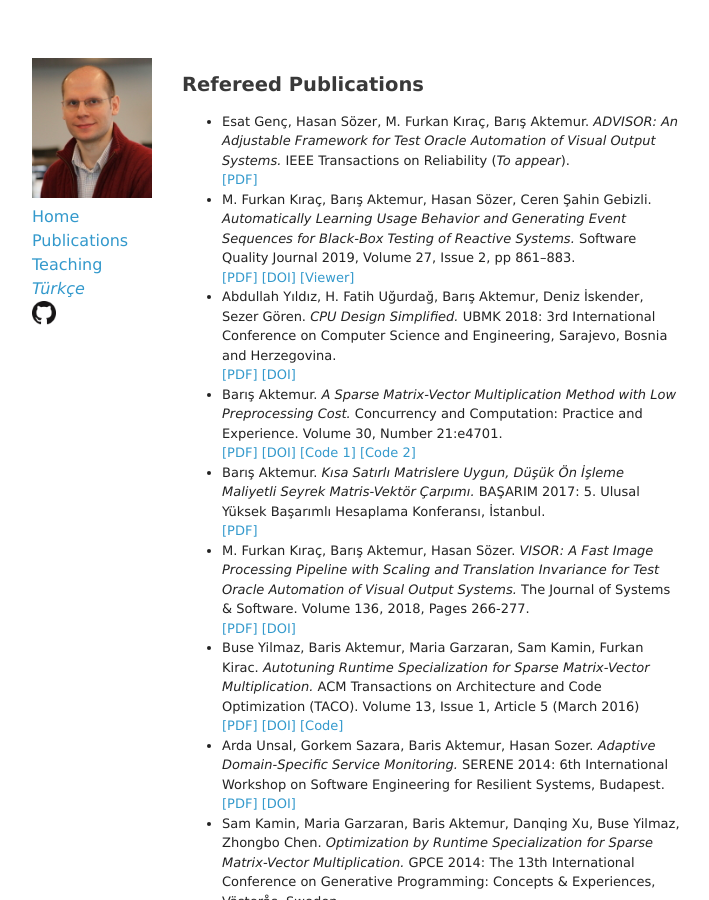
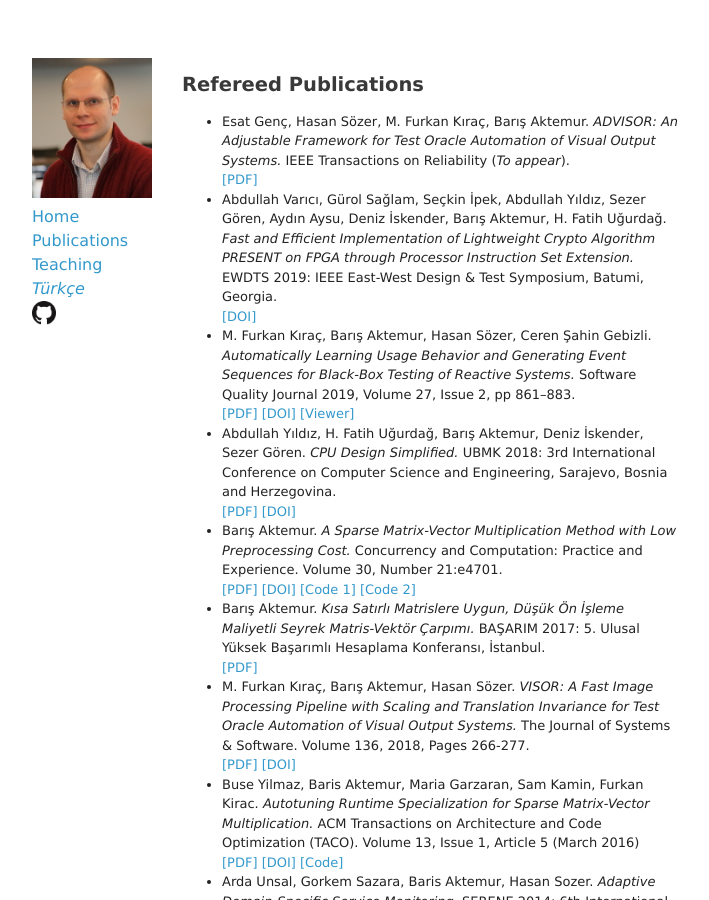
Before and after one commit to aktemur/aktemur.github.io, a Jekyll site: the page built from publications.md, in a window 1280 px wide and 900 px high. Shown: the whole window, without its empty margins (283-992 px from the left). Built offline with Jekyll 4.4.1, drawn with Linux system fonts in a browser that asks for light colours; our own code applies the rules of GitHub Pages for plain Markdown files.

Commit message:
Add the EWDTS paper

```diff
--- a/publications.md
+++ b/publications.md
@@ -6,6 +6,9 @@ layout: default
 * Esat Genç, Hasan Sözer, M. Furkan Kıraç, Barış Aktemur.
   _ADVISOR: An Adjustable Framework for Test Oracle Automation of Visual Output Systems._ IEEE Transactions on Reliability (_To appear_).
   [[PDF]](data/ieee-trans-reliability-2020.pdf)
+* Abdullah Varıcı, Gürol Sağlam, Seçkin İpek, Abdullah Yıldız, Sezer Gören, Aydın Aysu, Deniz İskender, Barış Aktemur, H. Fatih Uğurdağ.
+  _Fast and Efficient Implementation of Lightweight Crypto Algorithm PRESENT on FPGA through Processor Instruction Set Extension._ EWDTS 2019: IEEE East-West Design & Test Symposium, Batumi, Georgia.
+  [[DOI]](https://doi.org/10.1109/EWDTS.2019.8884397)
 * M. Furkan Kıraç, Barış Aktemur, Hasan Sözer, Ceren Şahin Gebizli.
   _Automatically Learning Usage Behavior and Generating Event Sequences for Black-Box Testing of Reactive Systems._ Software Quality Journal 2019, Volume 27, Issue 2, pp 861–883.
   [[PDF]](data/sqj18preprint.pdf)
```
